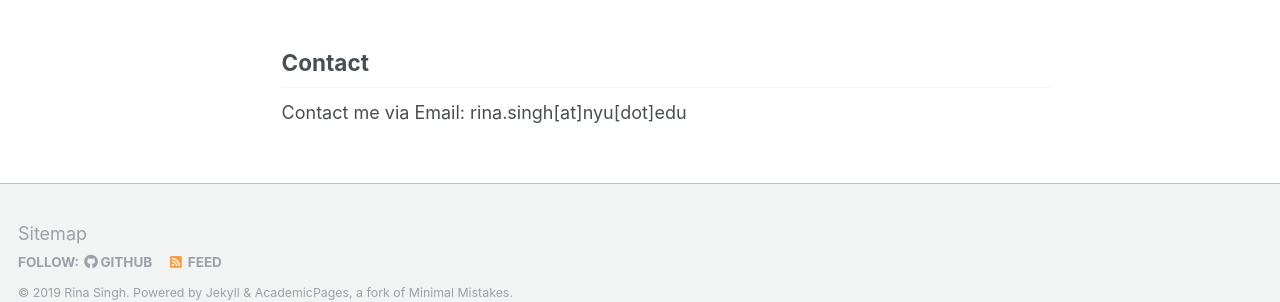
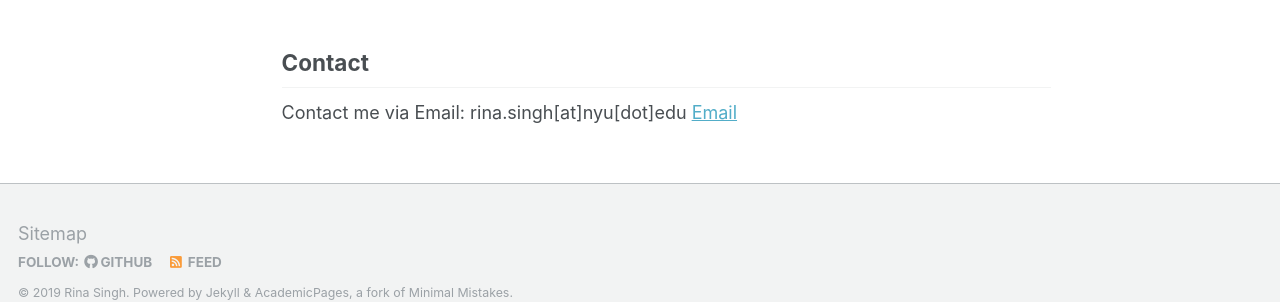
Before and after one commit to rsingh43/rsingh43.github.io, a Jekyll site: the page built from _pages/about.md, in a window 1280 px wide and 1141 px high. Shown: the part 802-1104 px from the top of the window. Built offline with Jekyll 4.4.1, drawn with Linux system fonts in a browser that asks for light colours.

Commit message:
Update about.md

```diff
--- a/_pages/about.md
+++ b/_pages/about.md
@@ -27,3 +27,4 @@ The main configuration file for the site is in the base directory in [_config.ym
 Contact
 ------
 Contact me via Email: rina.singh[at]nyu[dot]edu
+[Email](mailto:rina.singh@nyu.edu?subject=[GitHub]%20Source%20Han%20Sans)
```
